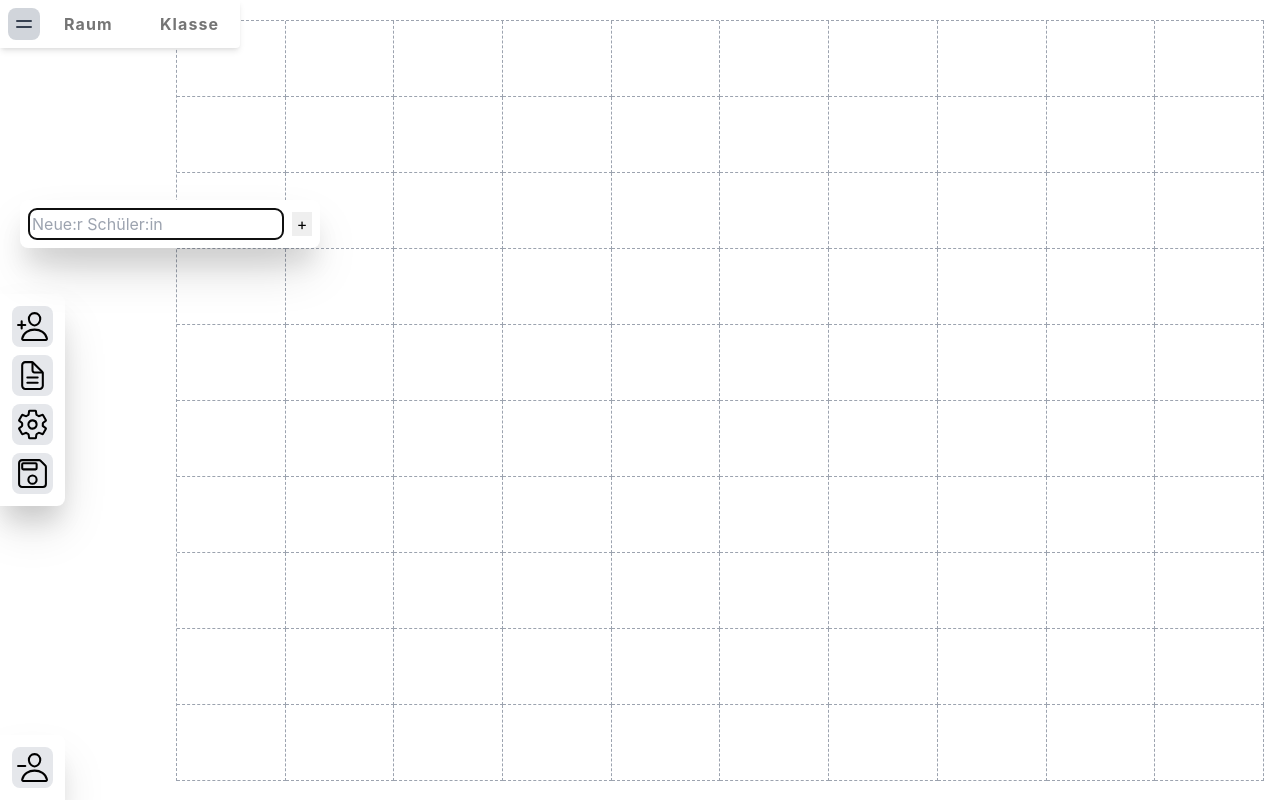
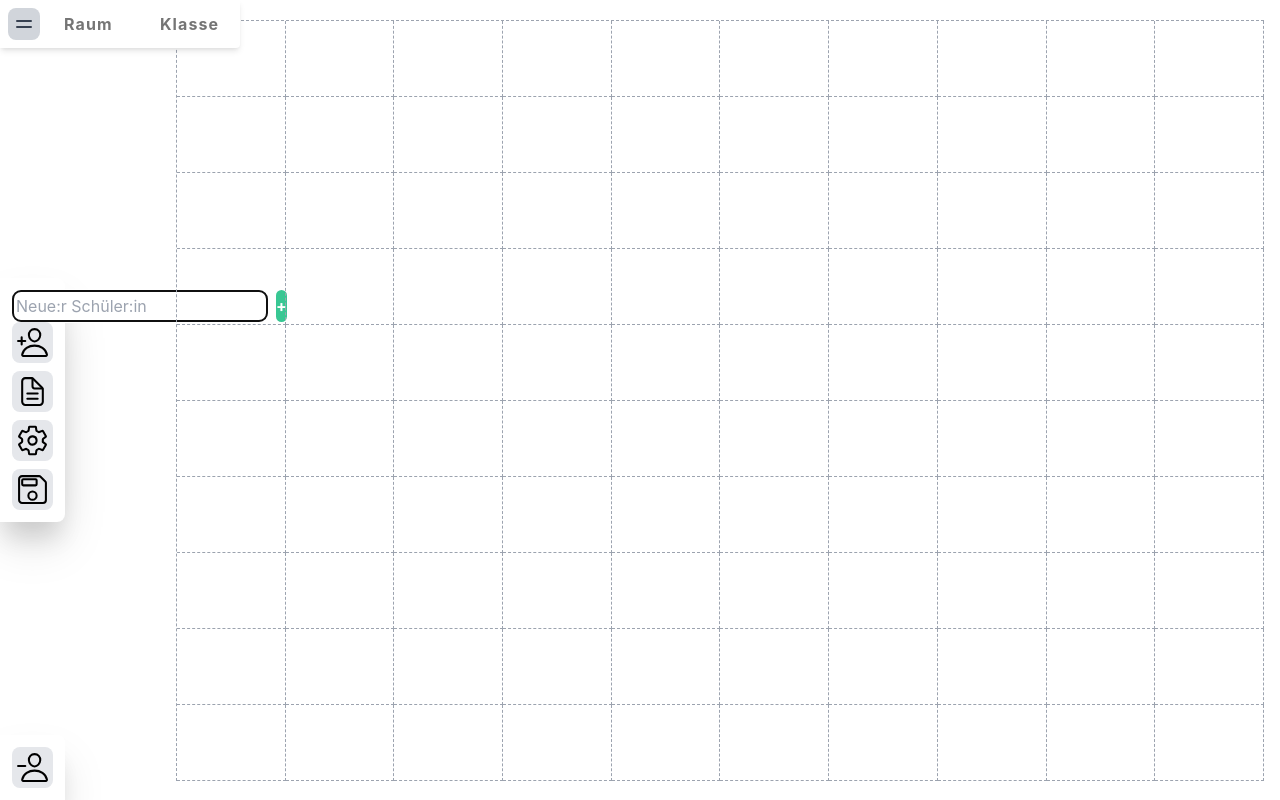
Before and after one commit to christiankozalla/sitzplan, a React (Vite) app: page / in a window 1280 px wide. Both pictures are taken after a click on the picture 32 px from the left and 326 px from the top of the page. Built offline with nearby package versions, Linux system fonts and the light colour scheme.

Commit message:
Improve AddStudent CSS

```diff
--- a/src/components/AddStudent.module.css
+++ b/src/components/AddStudent.module.css
@@ -1,12 +1,5 @@
 .addStudent {
-  padding: var(--space);
-  position: absolute;
-  box-shadow: var(--shadow-xl);
-  border-radius: var(--space);
-  z-index: 10;
-  background-color: white;
-  left: 20px;
-  top: 25vh;
+  display: flex;
 }
 
 .addStudentInput {
@@ -23,7 +16,11 @@
 .addStudentButton {
   border: none;
   cursor: pointer;
-  width: 20px;
+  width: 30px;
+  border-radius: var(--space);
+  background-color: var(--color-primary-light);
+  color: white;
+  font-weight: bold;
 }
 
 @media screen and (max-width: 700px) {
```
